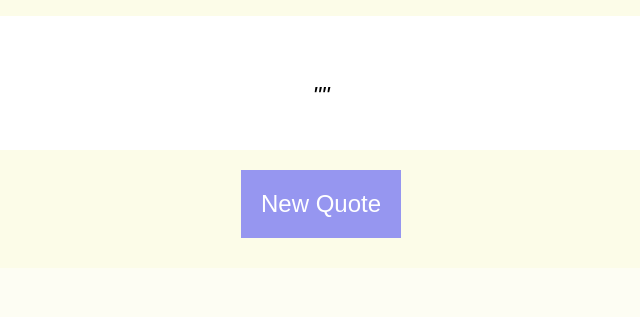
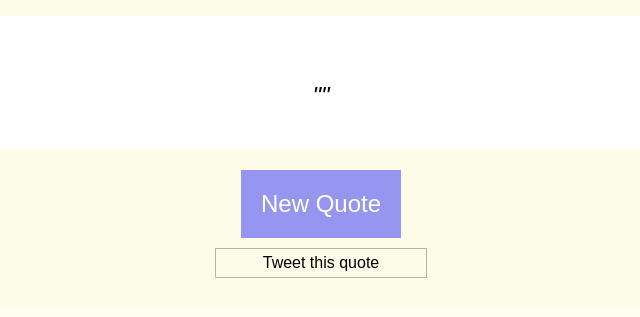
Before and after one commit to heyJoshLee/Chuck-Norris-Quote-Generator, a plain HTML site: page index.html in a window 1280 px wide. Shown: the part 135-452 px from the top of the page, without its empty margins (319-959 px from the left). Drawn offline with nearby package versions, Linux system fonts and the light colour scheme; no server answers.

Commit message:
Added tweeet button

```diff
--- a/index.html
+++ b/index.html
@@ -15,7 +15,11 @@
 
   <section id="joke_container"><p></p></section>
 
+
     <button id="fetch_quote">New Quote</button>
+    <a class="twitter-share-button"
+  href="https://twitter.com/intent/tweet?text=Hello%20world" target="_blank ">
+Tweet this quote</a>
   </main>
 </body>
 </html>
--- a/javascripts/quote_machine.js
+++ b/javascripts/quote_machine.js
@@ -11,8 +11,20 @@ $(function() {
     })
     .done(function(data) {
       fillInjoke(data);
+      changeTwiterText(data);
       console.log("success");
     });
+  }
+
+  https://twitter.com/intent/tweet?text=Chuck%Norris%doesn%t%bowl%strikes%%he%just%knocks%down%one%pin%and%the%other%nine%faint
+
+  function changeTwiterText(res) {
+    console.log("cahnge")
+    var link_text = "https://twitter.com/intent/tweet?text=",
+        joke_text = res.value.joke.trim().replace(/\W/g, "%20"),
+        joke_text = joke_text.substring(0, 140);
+
+    $("a").attr("href", link_text + joke_text);
   }
 
   $("#fetch_quote").on("click", function() {
--- a/stylesheets/main.css
+++ b/stylesheets/main.css
@@ -47,3 +47,15 @@ button {
 button:hover {
   cursor: pointer;
 }
+
+.twitter-share-button {
+  display: block;
+  margin: 0 auto;
+  width: 200px;
+  color: inherit;
+  background-color: rgba(230, 230, 250, 0.);
+  border: 1px solid rgba(10, 10, 10, 0.3);
+  text-decoration: none;
+  margin-top: 10px;
+  padding: 5px;
+}
```
